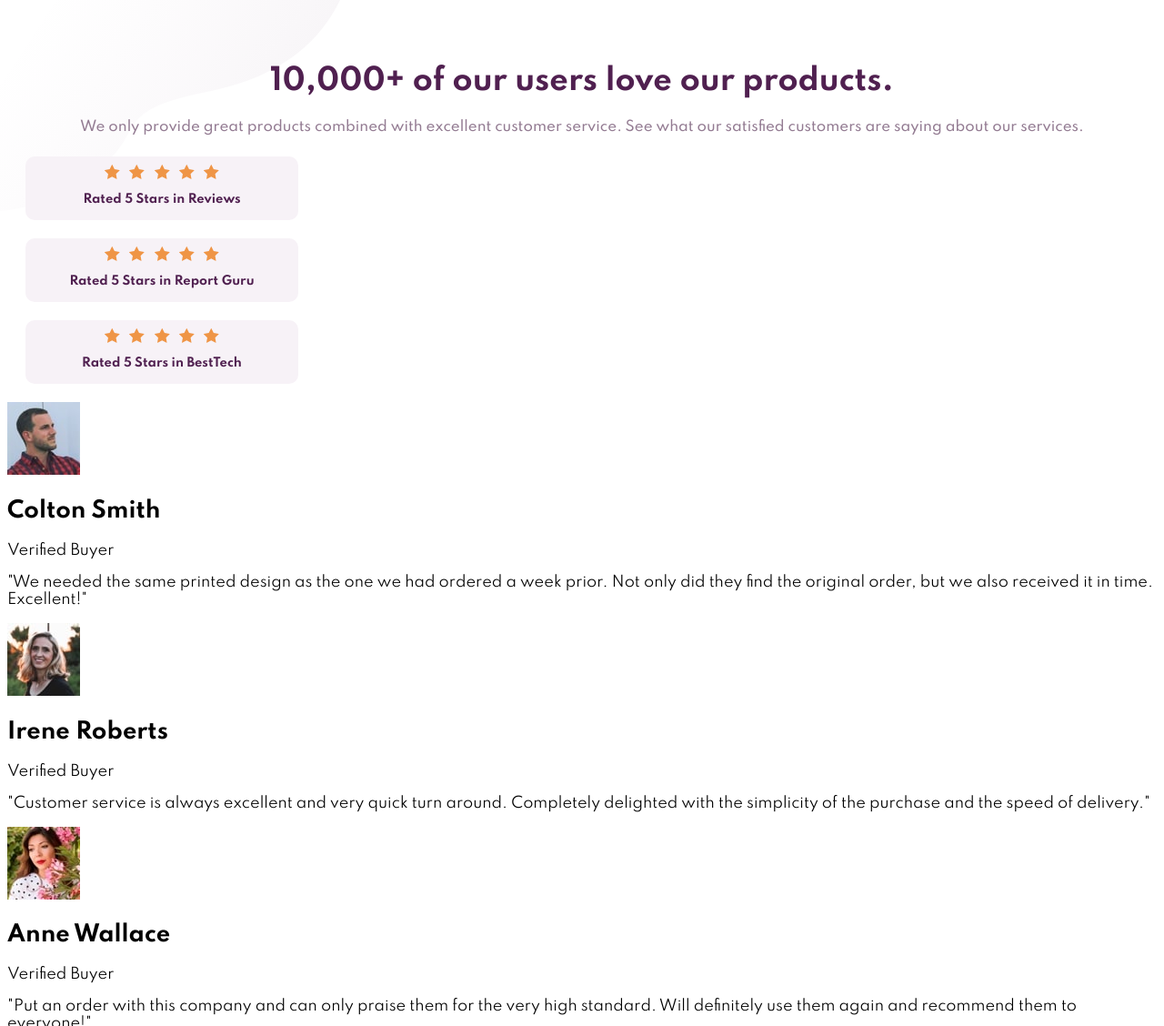
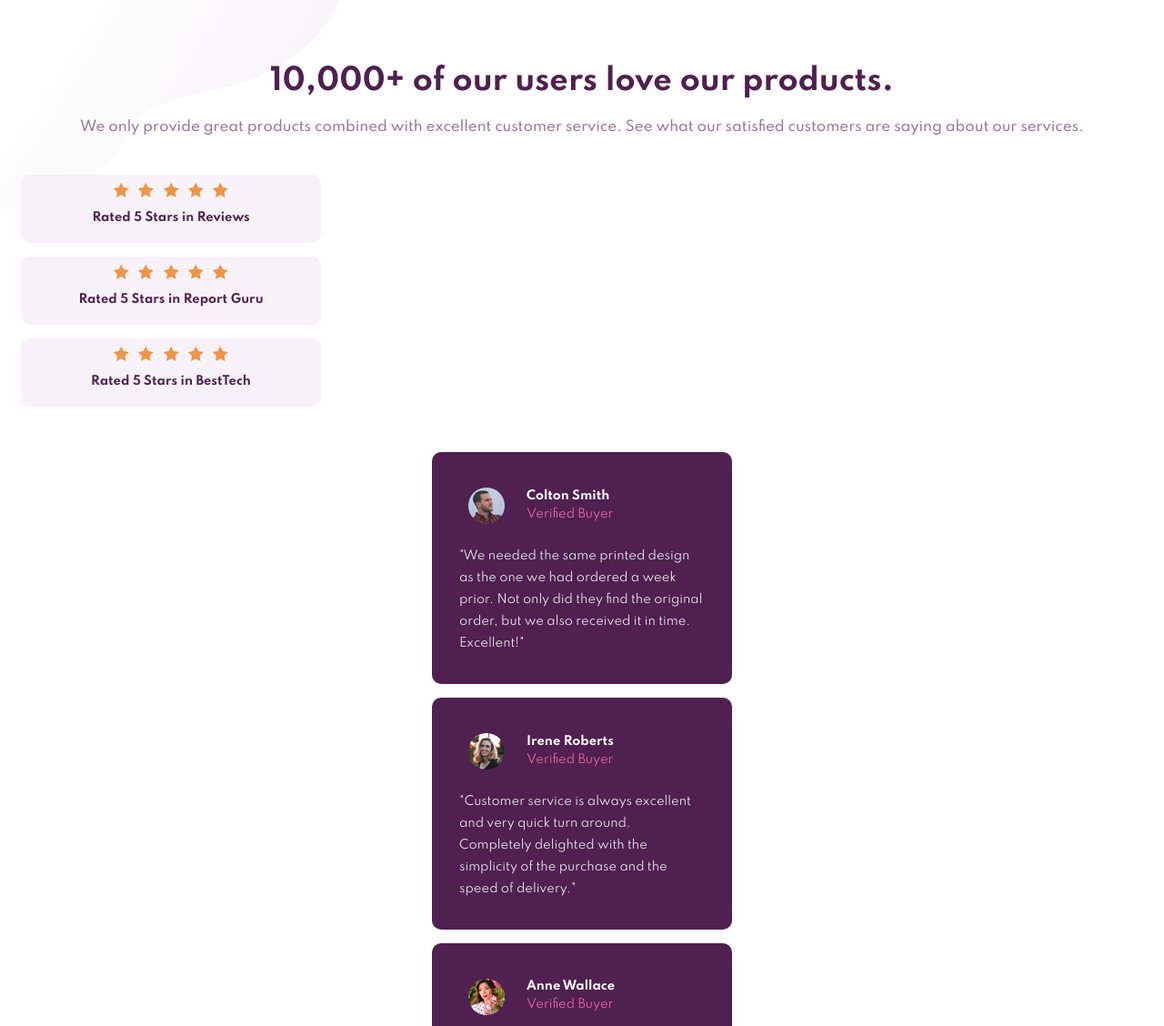
Before and after one commit to Pini7/social-proof-section, a plain HTML site: page index.html in a window 1280 px wide. Shown: the top 1128 px of the page at 91% size. Drawn offline with Linux system fonts and the light colour scheme.

Commit message:
Acabando la version movil

```diff
--- a/css/styles.css
+++ b/css/styles.css
@@ -31,9 +31,8 @@ White: hsl(0, 0%, 100%)
   font-family: 'Spartan', sans-serif;
   background-image: url(/assets/images/bg-pattern-top-mobile.svg);
   background-repeat: no-repeat;
-
  }
-
+/* HEADER */
 .header{
   margin-top: 70px;
  text-align: center;
@@ -54,14 +53,16 @@ padding-right: 10px;
   line-height: 1.5em;
 }
 
+/* RATED */
+
+.section__rated{
+  margin-top: 40px;
+}
 .rated{
-  width: 300px;
-  height: 70px;
+  width: 330px;
+  height: 75px;
   background-color: hsl(300, 24%, 96%);
-  /* display: flex;
-  flex-direction: column;
-  align-items: center; */
-  margin: 20px;
+  margin: 15px;
   border-radius: 10px;
   text-align: center;
 }
@@ -73,7 +74,6 @@ padding-right: 10px;
   background-repeat: no-repeat;
   background-position: center;
   padding: 15px 4px 5px 4px;
-
 }
 .rated__text{
   color:hsl(300, 43%, 22%);
@@ -82,13 +82,52 @@ padding-right: 10px;
   margin: 0;
 }
 
+/* USERS */
 
+.section__users{
+  margin-top:50px;
 
+}
+.users{
+  background-color: hsl(300, 43%, 22%);
+  border-radius: 10px;
+  width: 330px;
+  margin:auto auto 15px auto;
+}
+.users__container{
+  display: flex;
+  align-items: center;
+  padding-top: 30px;
 
+}
+.users__photo{
+  border-radius: 50%;
+  width:40px;
+  height:40px;
+  margin-left: 40px;
+  margin-right: 24px;
+}
 
-
-
-
+.users__name{
+  font-size: 13px;
+  color: hsl(0, 0%, 100%);
+  margin-bottom:-8px;
+}
+.users__verified{
+  font-size: 13px;
+  color: hsl(333, 80%, 67%);
+}
+.users__body{
+  color:#eee;
+  font-size: 13px;
+  text-align:start;
+  line-height: 1.5rem;
+  padding-bottom: 20px;
+}
+.users__text{
+  padding-left: 30px;
+  padding-right: 30px;
+}
 
 
 
--- a/index.html
+++ b/index.html
@@ -21,7 +21,7 @@
         <p class="header__subtitle">We only provide great products combined with excellent customer service.
         See what our satisfied customers are saying about our services.</p>
     </header>
-    <section class="section">
+    <section class="section__rated">
         <article class="rated">
             <span class="rated__star"></span>
             <span class="rated__star"></span>
@@ -49,12 +49,14 @@
         </article>
     </section>
 
-    <section>
+    <section class="section__users">
         <article class="users">
-            <header class="users__data">
-                <img src="/assets/images/image-colton.jpg" alt="foto de perfil" class="users_photo">
+            <header class="users__container">
+                <img src="/assets/images/image-colton.jpg" alt="foto de perfil" class="users__photo">
+                <div class="users__data">
                     <h2 class="users__name"> Colton Smith </h2>
                     <p class="users__verified">Verified Buyer</p>
+                </div>
             </header>
             <div class="users__body">
                 <p class="users__text">
@@ -65,10 +67,12 @@
             </div>
         </article>
         <article class="users">
-            <header class="users__data">
-                <img src="/assets/images/image-irene.jpg" alt="foto de perfil" class="users_photo">
+            <header class="users__container">
+                <img src="/assets/images/image-irene.jpg" alt="foto de perfil" class="users__photo">
+                <div class="users__data">
                     <h2 class="users__name">Irene Roberts </h2>
                     <p class="users__verified">Verified Buyer</p>
+                </div>
             </header>
             <div class="users__body">
                 <p class="users__text">
@@ -78,10 +82,12 @@
             </div>
         </article>
         <article class="users">
-            <header class="users__data">
-                <img src="/assets/images/image-anne.jpg" alt="foto de perfil" class="users_photo">
+            <header class="users__container">
+                <img src="/assets/images/image-anne.jpg" alt="foto de perfil" class="users__photo">
+                <div class="users__data">
                     <h2 class="users__name">Anne Wallace </h2>
                     <p class="users__verified">Verified Buyer</p>
+                </div>
             </header>
             <div class="users__body">
                 <p class="users__text">
```
Lines whose indentation alone changed are shown as unchanged.
